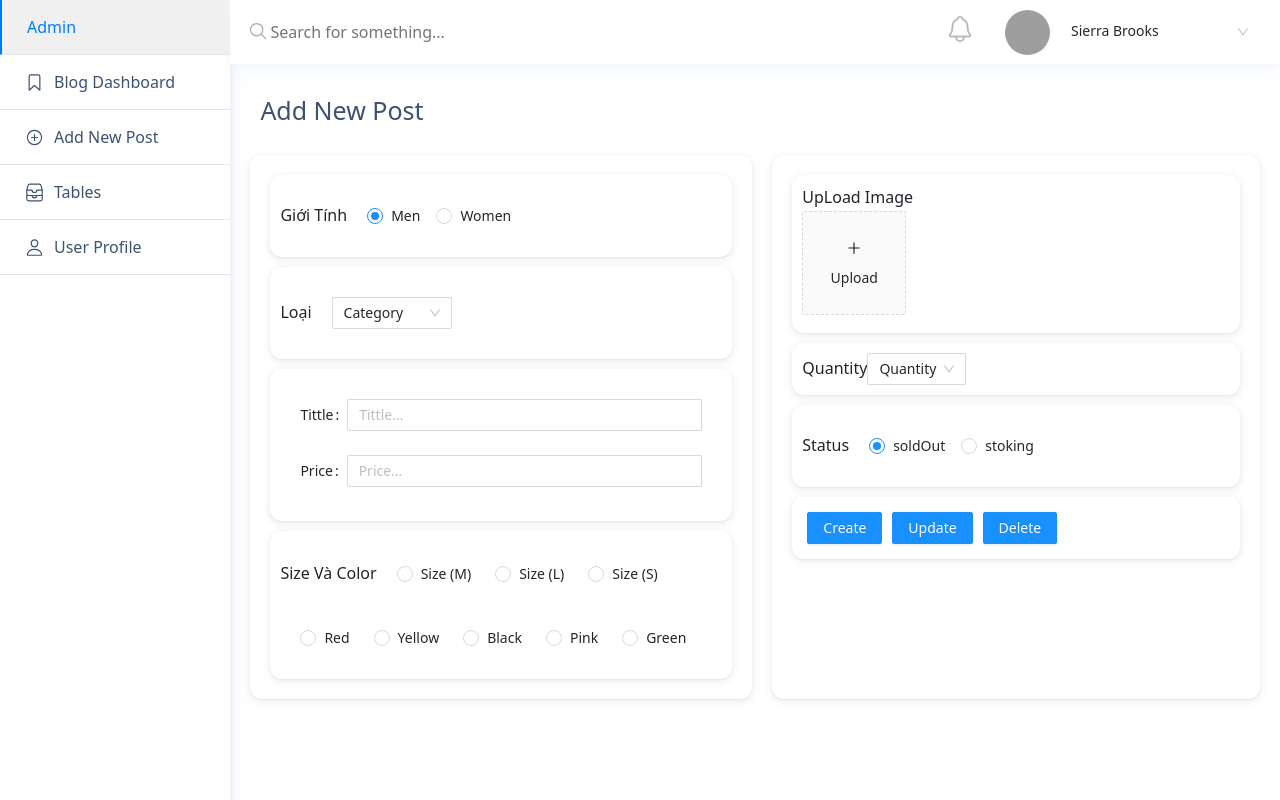
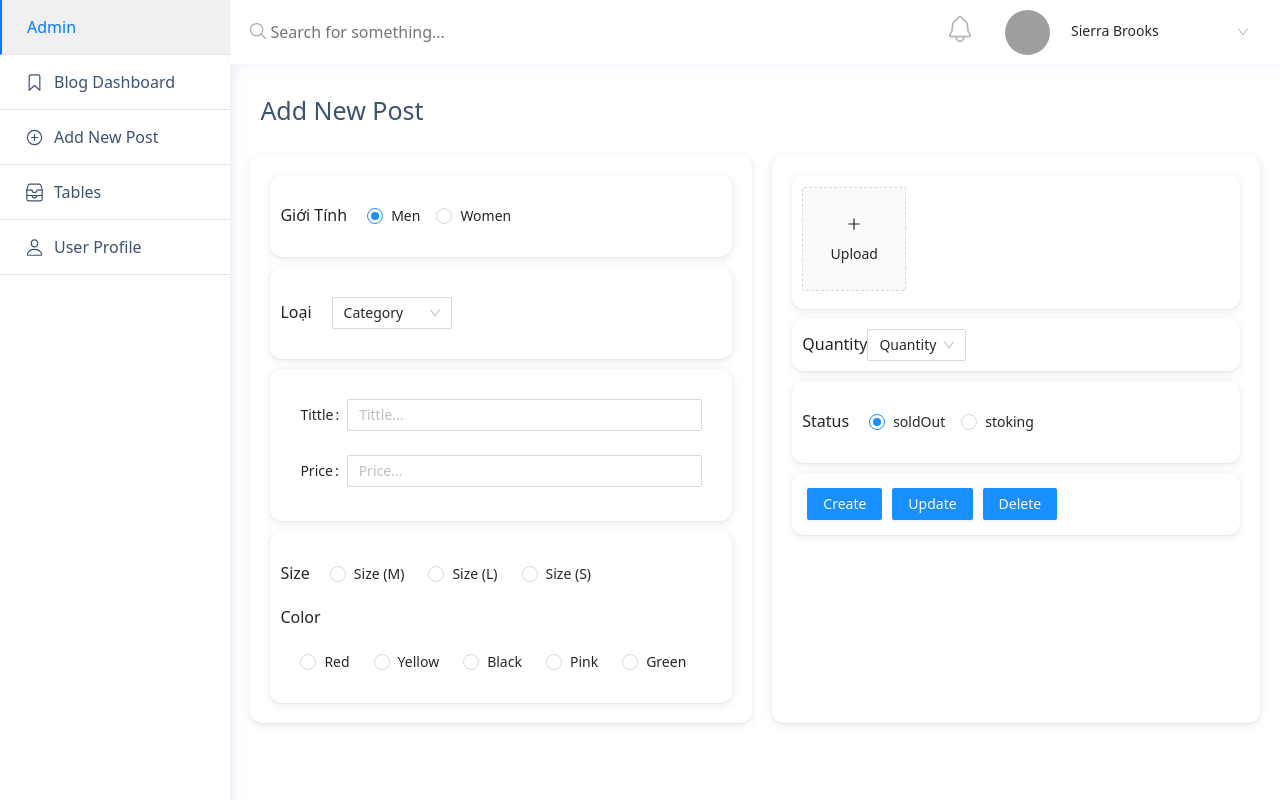
Before and after one commit to hoang855/Admin-web-d05, a React (Create React App) app: page /add-new-post in a window 1280 px wide. Built offline with nearby package versions, Linux system fonts and the light colour scheme; grey boxes are pictures that could not be loaded.

Commit message:
code login

```diff
--- a/package.json
+++ b/package.json
@@ -8,6 +8,7 @@
     "@testing-library/react": "^12.1.2",
     "@testing-library/user-event": "^13.5.0",
     "antd": "^4.18.1",
+    "axios": "^0.24.0",
     "bootstrap": "^5.1.3",
     "bootstrap-icons": "^1.7.2",
     "react": "^17.0.2",
--- a/src/App.js
+++ b/src/App.js
@@ -1,4 +1,3 @@
-import Layout from "./componnets/Layouts/Layouts";
 import { Routes, Route } from "react-router-dom";
 import DashBoard from "./componnets/dashBoard/DashBoard";
 import AddNewPost from "./componnets/addNewPost/AddNewPost";
@@ -12,7 +11,6 @@ import Login from "./componnets/login/Login";
 function App() {
   return (
     <div className="App">
-      <Layout />
       <div className="app-container">
         <div className="app-left-left"></div>
         <div className="app-left">
--- a/src/componnets/Layouts/Layouts.js
+++ b/src/componnets/Layouts/Layouts.js
@@ -1,31 +1,6 @@
 import "./Layouts.css";
 const Layouts = () => {
-  return (
-    <div className="Layouts-container">
-      {/* <div className="layout-header">
-        <h1>Admin</h1>
-        <div>
-          <div>
-            <ion-icon name="notifications-outline"></ion-icon>
-          </div>
-          <div>
-            <div>
-              <img src="/" alt="" />
-            </div>
-          </div>
-        </div>
-      </div> */}
-
-      {/* <div className="layout-body">
-        <div className="layout-body-left">
-          <LayouList />
-        </div>
-        <div className="layout-body-right">
-          <Outlet />
-        </div>
-      </div> */}
-    </div>
-  );
+  return <div className="Layouts-container"></div>;
 };
 
 export default Layouts;
--- a/src/componnets/addNewPost/AddNewPost.js
+++ b/src/componnets/addNewPost/AddNewPost.js
@@ -2,68 +2,15 @@ import Card from "../UI/Card";
 import "./AddNewPost.css";
 import { useState } from "react";
 import "antd/dist/antd.css";
-import { Form, Input, Radio, Select, Space, Upload, Modal, Button } from "antd";
-import { PlusOutlined } from "@ant-design/icons";
-
-// Upload Img
-function getBase64(file) {
-  return new Promise((resolve, reject) => {
-    const reader = new FileReader();
-    reader.readAsDataURL(file);
-    reader.onload = () => resolve(reader.result);
-    reader.onerror = (error) => reject(error);
-  });
-}
+import { Form, Input, Radio, Select, Space, Button } from "antd";
+import UpLoadImg from "./UpLoadImg";
 
 const AddNewPost = () => {
   const [value, setValue] = useState(1);
   const [tittleValue, setTittleValue] = useState("");
   const [priceValue, setPriceValue] = useState("");
   const [valueColor1, SetvalueColor1] = useState([]);
-  const [previewVisible, setPreviewVisible] = useState(false);
-  const [previewImage, setPreviewImage] = useState("");
-  const [previewTitle, setPreviewTitle] = useState("");
   const [statusvalue, setstatusvalue] = useState("soldOut");
-
-  const [uploadImg, setUploadImg] = useState([
-    {
-      uid: "-1",
-      name: "image.png",
-      status: "done",
-      url: "https://zos.alipayobjects.com/rmsportal/jkjgkEfvpUPVyRjUImniVslZfWPnJuuZ.png",
-    },
-    {
-      uid: "-2",
-      name: "image.png",
-      status: "done",
-      url: "https://zos.alipayobjects.com/rmsportal/jkjgkEfvpUPVyRjUImniVslZfWPnJuuZ.png",
-    },
-    {
-      uid: "-3",
-      name: "image.png",
-      status: "done",
-      url: "https://zos.alipayobjects.com/rmsportal/jkjgkEfvpUPVyRjUImniVslZfWPnJuuZ.png",
-    },
-    {
-      uid: "-4",
-      name: "image.png",
-      status: "done",
-      url: "https://zos.alipayobjects.com/rmsportal/jkjgkEfvpUPVyRjUImniVslZfWPnJuuZ.png",
-    },
-    {
-      uid: "-xxx",
-      percent: 50,
-      name: "image.png",
-      status: "uploading",
-      url: "https://zos.alipayobjects.com/rmsportal/jkjgkEfvpUPVyRjUImniVslZfWPnJuuZ.png",
-    },
-    {
-      uid: "-5",
-      name: "image.png",
-      status: "error",
-    },
-  ]);
-
   const { Option } = Select;
 
   const onChange = (e) => {
@@ -85,28 +32,6 @@ const AddNewPost = () => {
   const onChange1 = (e) => {
     SetvalueColor1(e.target.value);
   };
-
-  // upimg
-  const handleCancel = () => setPreviewVisible(false);
-
-  const handlePreview = async (file) => {
-    if (!file.url && !file.preview) {
-      file.preview = await getBase64(file.originFileObj);
-    }
-    setPreviewImage(file.url || file.preview);
-    setPreviewVisible(true);
-    setPreviewTitle(
-      file.name || file.url.substring(file.url.lastIndexOf("/") + 1)
-    );
-  };
-
-  const handleChange = ({ uploadImg }) => setUploadImg({ uploadImg });
-  const uploadButton = (
-    <div>
-      <PlusOutlined />
-      <div style={{ marginTop: 8 }}>Upload</div>
-    </div>
-  );
 
   return (
     <div className="add-new-post">
@@ -154,12 +79,14 @@ const AddNewPost = () => {
             </form>
           </Card>
           <Card>
-            Size Và Color
+            Size
             <Space direction="Size" style={{ margin: 20 }}>
               <Radio value="Size M">Size (M)</Radio>
               <Radio value="Size L">Size (L)</Radio>
               <Radio value="Size S">Size (S)</Radio>
             </Space>
+            <br />
+            Color
             <Space direction="Size" style={{ margin: 20 }}>
               <Radio onChange={onChange1} value="Red">
                 Red
@@ -179,37 +106,17 @@ const AddNewPost = () => {
             </Space>
           </Card>
         </Card>
-        {/* Upload Img */}
+
         <Card className="card-w">
+          {/* Upload Img */}
           <Card>
-            UpLoad Image
-            <Upload
-              action="https://www.mocky.io/v2/5cc8019d300000980a055e76"
-              listType="picture-card"
-              uploadImg={uploadImg}
-              onPreview={handlePreview}
-              onChange={handleChange}
-            >
-              {uploadImg.length >= 8 ? null : uploadButton}
-            </Upload>
-            <Modal
-              visible={previewVisible}
-              title={previewTitle}
-              footer={null}
-              onCancel={handleCancel}
-            >
-              <img alt="example" style={{ width: "100%" }} src={previewImage} />
-            </Modal>
+            <UpLoadImg />
           </Card>
 
           <Card>
             Quantity
             <Select defaultValue="Quantity" onChange={handleChangeSelected}>
               <Option value="1">1</Option>
-              <Option value="2">2</Option>
-              <Option value="3">3</Option>
-              <Option value="4">4</Option>
-              <Option value="5">5</Option>
             </Select>
           </Card>
 
--- /dev/null
+++ b/src/componnets/addNewPost/UpLoadImg.js
@@ -0,0 +1,104 @@
+import { useState } from "react";
+import { PlusOutlined } from "@ant-design/icons";
+import "antd/dist/antd.css";
+import { Upload, Modal } from "antd";
+
+const UpLoadImg = () => {
+  const [previewVisible, setPreviewVisible] = useState(false);
+  const [previewImage, setPreviewImage] = useState("");
+  const [previewTitle, setPreviewTitle] = useState("");
+  const [uploadImg, setUploadImg] = useState([
+    {
+      uid: "-1",
+      name: "image.png",
+      status: "done",
+      url: "https://zos.alipayobjects.com/rmsportal/jkjgkEfvpUPVyRjUImniVslZfWPnJuuZ.png",
+    },
+    {
+      uid: "-2",
+      name: "image.png",
+      status: "done",
+      url: "https://zos.alipayobjects.com/rmsportal/jkjgkEfvpUPVyRjUImniVslZfWPnJuuZ.png",
+    },
+    {
+      uid: "-3",
+      name: "image.png",
+      status: "done",
+      url: "https://zos.alipayobjects.com/rmsportal/jkjgkEfvpUPVyRjUImniVslZfWPnJuuZ.png",
+    },
+    {
+      uid: "-4",
+      name: "image.png",
+      status: "done",
+      url: "https://zos.alipayobjects.com/rmsportal/jkjgkEfvpUPVyRjUImniVslZfWPnJuuZ.png",
+    },
+    {
+      uid: "-xxx",
+      percent: 50,
+      name: "image.png",
+      status: "uploading",
+      url: "https://zos.alipayobjects.com/rmsportal/jkjgkEfvpUPVyRjUImniVslZfWPnJuuZ.png",
+    },
+    {
+      uid: "-5",
+      name: "image.png",
+      status: "error",
+    },
+  ]);
+
+  console.log(uploadImg);
+
+  const getBase64 = (file) => {
+    return new Promise((resolve, reject) => {
+      const reader = new FileReader();
+      reader.readAsDataURL(file);
+      reader.onload = () => resolve(reader.result);
+      reader.onerror = (error) => reject(error);
+    });
+  };
+
+  const handleCancel = () => setPreviewVisible(false);
+
+  const handlePreview = async (file) => {
+    if (!file.url && !file.preview) {
+      file.preview = await getBase64(file.originFileObj);
+    }
+    setPreviewImage(file.url || file.preview);
+    setPreviewVisible(true);
+    setPreviewTitle(
+      file.name || file.url.substring(file.url.lastIndexOf("/") + 1)
+    );
+  };
+
+  const handleChange = ({ uploadImg }) => setUploadImg({ uploadImg });
+  const uploadButton = (
+    <div>
+      <PlusOutlined />
+      <div style={{ marginTop: 8 }}>Upload</div>
+    </div>
+  );
+
+  return (
+    <div>
+      <Upload
+        action="https://www.mocky.io/v2/5cc8019d300000980a055e76"
+        listType="picture-card"
+        uploadImg={uploadImg}
+        onPreview={handlePreview}
+        onChange={handleChange}
+      >
+        {uploadImg.length >= 8 ? null : uploadButton}
+      </Upload>
+      <Modal
+        visible={previewVisible}
+        title={previewTitle}
+        footer={null}
+        onCancel={handleCancel}
+      >
+        <img alt="example" style={{ width: "100%" }} src={previewImage} />
+      </Modal>
+    </div>
+  );
+};
+
+export default UpLoadImg;
--- a/src/componnets/login/Login.css
+++ b/src/componnets/login/Login.css
@@ -4,7 +4,7 @@
   width: 100%;
   height: 2220px;
   top: 0px;
-  background-color: rgb(0 0 0 / 80%);
+  background-color: rgb(151 151 151 / 59%);
   z-index: 999;
 }
 
```
Also changed, not shown: 1 other file (tests, documents, lock files or other folders).
